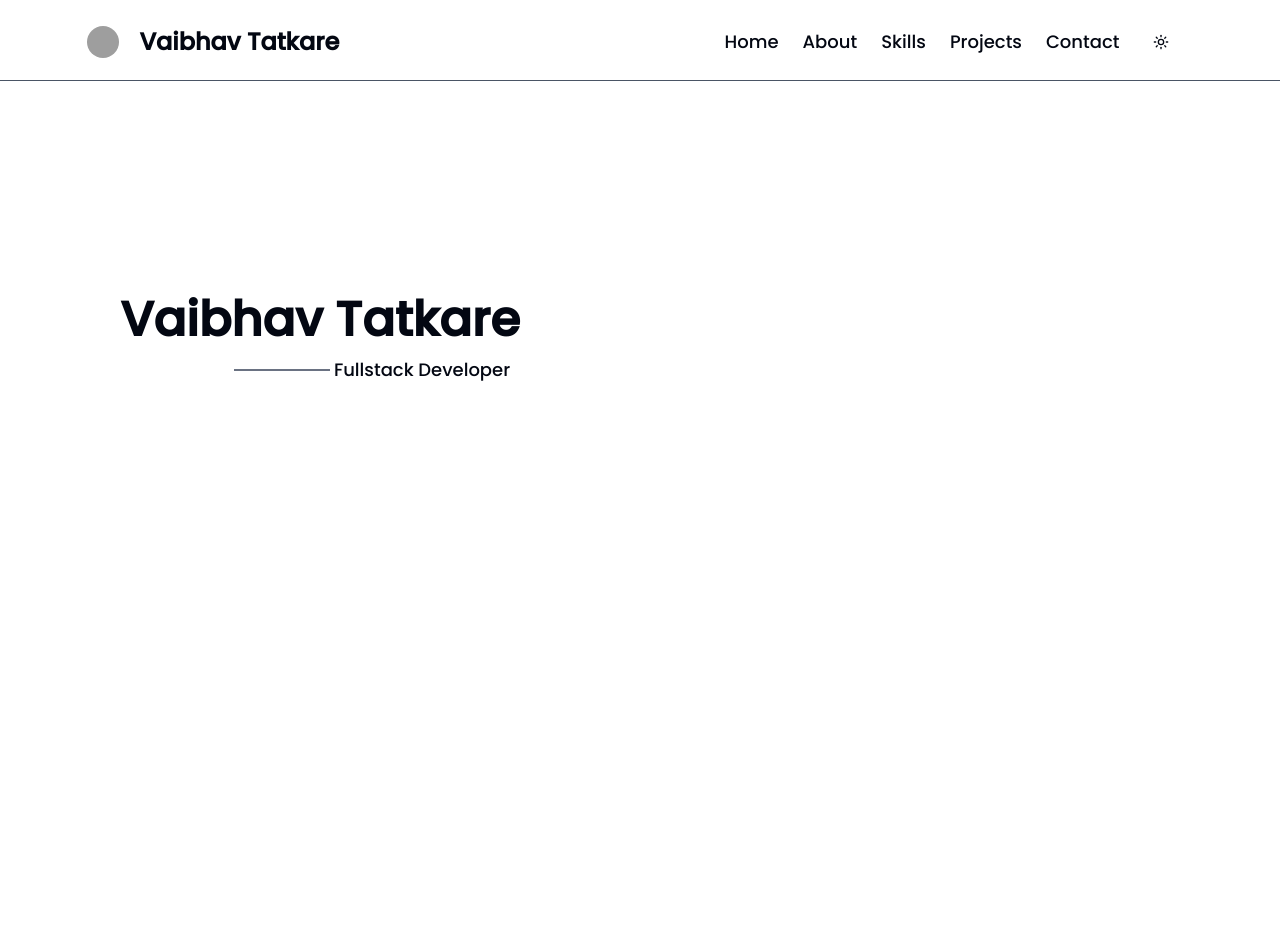
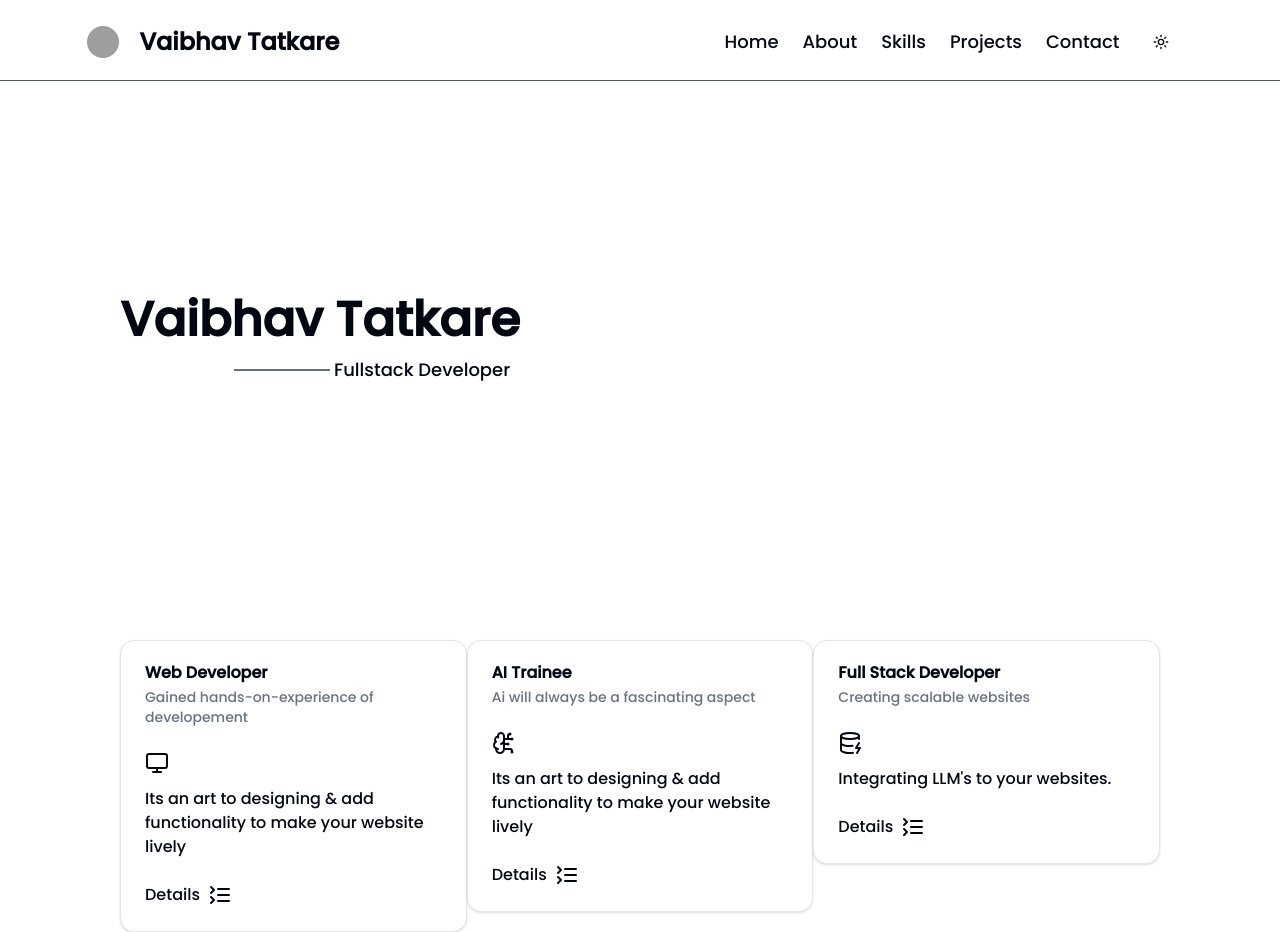
Before and after one commit to VaibhavT04/portfolio, a Next.js app: page / in a window 1280 px wide. Before the commit the page ends 800 px from the top, so only its background shows below. Built offline with nearby package versions, Linux system fonts and the light colour scheme; grey boxes are pictures that could not be loaded.

Commit message:
About progress

```diff
--- a/src/app/(About)/About.tsx
+++ b/src/app/(About)/About.tsx
@@ -0,0 +1,127 @@
+"use client"
+
+import React from 'react'
+import Dialogmodal from "@/components/ui/dialogmodal";
+import {
+    Dialog,
+    DialogContent,
+    DialogDescription,
+    DialogHeader,
+    DialogTitle,
+    DialogTrigger,
+} from "@/components/ui/dialog"
+
+import {
+    Card,
+    CardAction,
+    CardContent,
+    CardDescription,
+    CardFooter,
+    CardHeader,
+    CardTitle,
+} from "@/components/ui/card"
+import { Monitor, ListCollapse, BrainCircuit, DatabaseZap } from "lucide-react"
+
+
+const About = () => {
+    return (
+        <>
+
+            <div className="flex flex-row justify-between px-30">
+                <div className="w-[450px]">
+                    <Card className={""}>
+                        <CardHeader>
+                            <CardTitle>Web Developer</CardTitle>
+                            <CardDescription>Gained hands-on-experience of developement </CardDescription>
+                            {/*<CardAction>Card Action</CardAction>*/}
+                        </CardHeader>
+                        <CardContent>
+                            <div className="space-y-3">
+                                <Monitor/>
+                                <h3>Its an art to designing & add functionality to make your website lively</h3>
+                            </div>
+                        </CardContent>
+                        <CardFooter>
+                            <Dialog>
+                                <Dialogmodal
+                                    title={"Web Developer"}
+                                    check1={"Ensuring consistent design and user experience across the entire application."}
+                                    check2={"Building complete web applications from initial concept to deployment."}
+                                    check3={"Solving issues that arise across the entire technology stack."}>
+                                    <div className="flex cursor-pointer">
+                                        <h2 className="pr-2"> Details </h2>
+                                        <ListCollapse/>
+                                    </div>
+                                </Dialogmodal>
+                            </Dialog>
+                        </CardFooter>
+
+                    </Card>
+                </div>
+
+                <div className="w-[450px]">
+                    <Card className={""}>
+                        <CardHeader>
+                            <CardTitle>AI Trainee</CardTitle>
+                            <CardDescription>Ai will always be a fascinating aspect</CardDescription>
+                            {/*<CardAction>Card Action</CardAction>*/}
+                        </CardHeader>
+                        <CardContent>
+                            <div className="space-y-3">
+                                <BrainCircuit/>
+                                <h3>Its an art to designing & add functionality to make your website lively</h3>
+                            </div>
+                        </CardContent>
+                        <CardFooter>
+                            <Dialog>
+                                <Dialogmodal
+                                    title={"AI Trainee"}
+                                    check1={"Worked on AI Image Generation."}
+                                    check2={"Tried varieties of models and their results"}
+                                    check3={"Covered overview of aspects of AI and its sub-domains."}>
+                                    <div className="flex cursor-pointer">
+                                        <h2 className="pr-2"> Details </h2>
+                                        <ListCollapse/>
+                                    </div>
+                                </Dialogmodal>
+                            </Dialog>
+                        </CardFooter>
+                    </Card>
+                </div>
+
+
+                <div className="w-[450px]">
+                    <Card className={""}>
+                        <CardHeader>
+                            <CardTitle>Full Stack Developer</CardTitle>
+                            <CardDescription>Creating scalable websites</CardDescription>
+                            {/*<CardAction>Card Action</CardAction>*/}
+                        </CardHeader>
+                        <CardContent>
+                            <div className="space-y-3">
+                                <DatabaseZap/>
+                                <h3>Integrating LLM's to your websites.</h3>
+                            </div>
+                        </CardContent>
+                        <CardFooter>
+                            <Dialog>
+                                <Dialogmodal
+                                    title={"Full Stack Developer"}
+                                    check1={"Integrated AI for smart and effective outcomes."}
+                                    check2={"Structured multiple seamless API calls"}
+                                    check3={"Ensuring consistent design and user experience across the entire application."}>
+                                    <div className="flex cursor-pointer">
+                                        <h2 className="pr-2"> Details </h2>
+                                        <ListCollapse/>
+                                    </div>
+                                </Dialogmodal>
+                            </Dialog>
+                        </CardFooter>
+
+                    </Card>
+                </div>
+            </div>
+        </>
+    )
+}
+export default About
--- a/src/app/page.tsx
+++ b/src/app/page.tsx
@@ -1,12 +1,14 @@
 import Navbar from "@/app/(Header)/Navbar";
 // import About from "@/app/(About)/About";
 import Hero from "@/app/(Header)/Hero";
+import About from "@/app/(About)/About";
 
 export default function Home() {
   return (
       <>
         <Navbar/>
           <Hero/>
+          <About/>
       </>
   );
 }
--- a/src/components/ui/dialogmodal.tsx
+++ b/src/components/ui/dialogmodal.tsx
@@ -14,7 +14,6 @@ type DialogModalProps = {
     check1: string;
     check2: string;
     check3: string;
-    check4: string;
 };
 
 const DialogModal = ({
@@ -23,7 +22,6 @@ const DialogModal = ({
                          check1,
                          check2,
                          check3,
-                         check4,
                      }: DialogModalProps) => {
     return (
         <Dialog>
@@ -43,10 +41,6 @@ const DialogModal = ({
                         <BadgeCheck />
                         <h2>{check3}</h2>
                     </div>
-                    <div className="flex items-center gap-x-2">
-                        <BadgeCheck />
-                        <h2>{check4}</h2>
-                    </div>
                 </div>
             </DialogContent>
         </Dialog>
```
